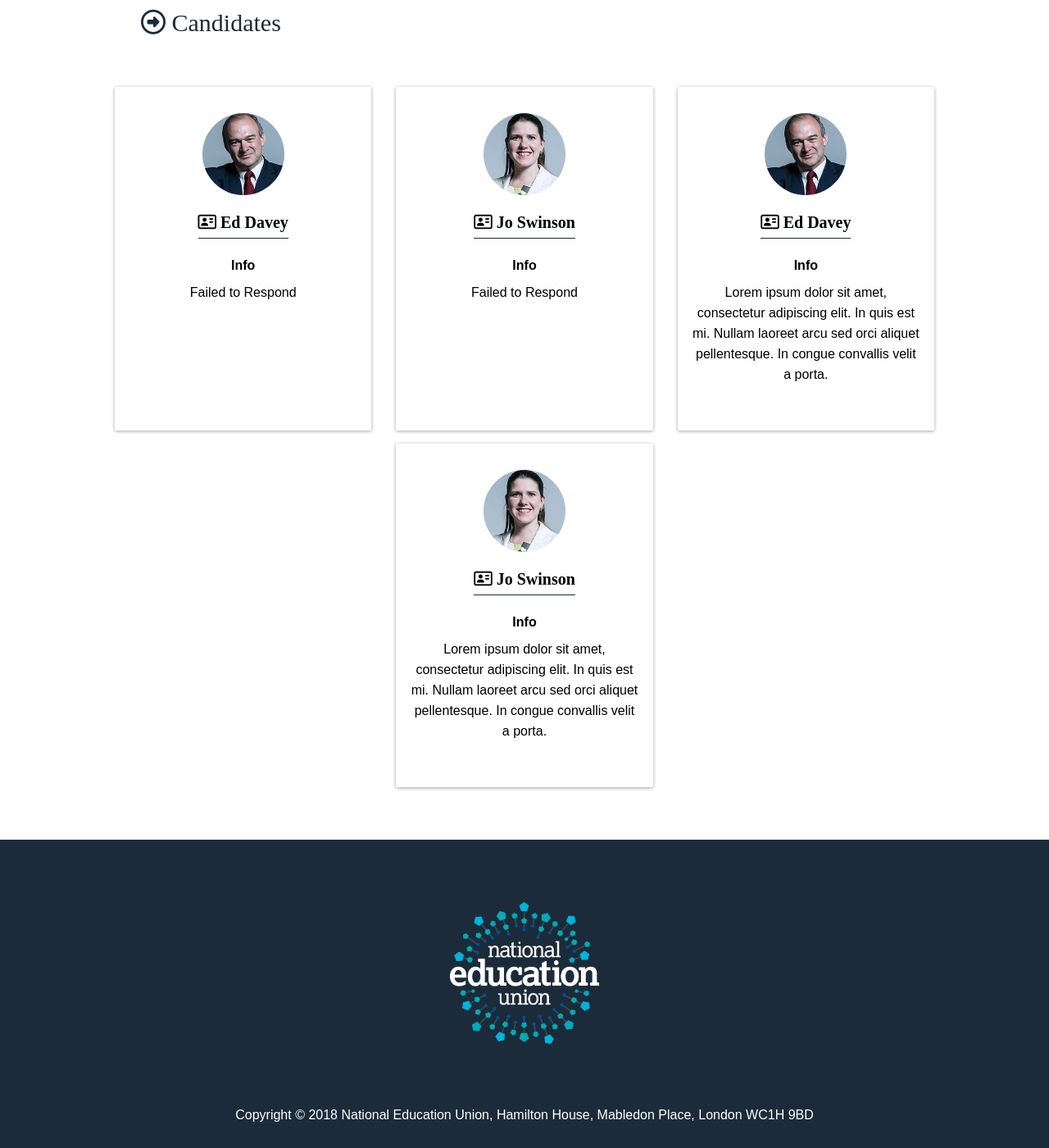
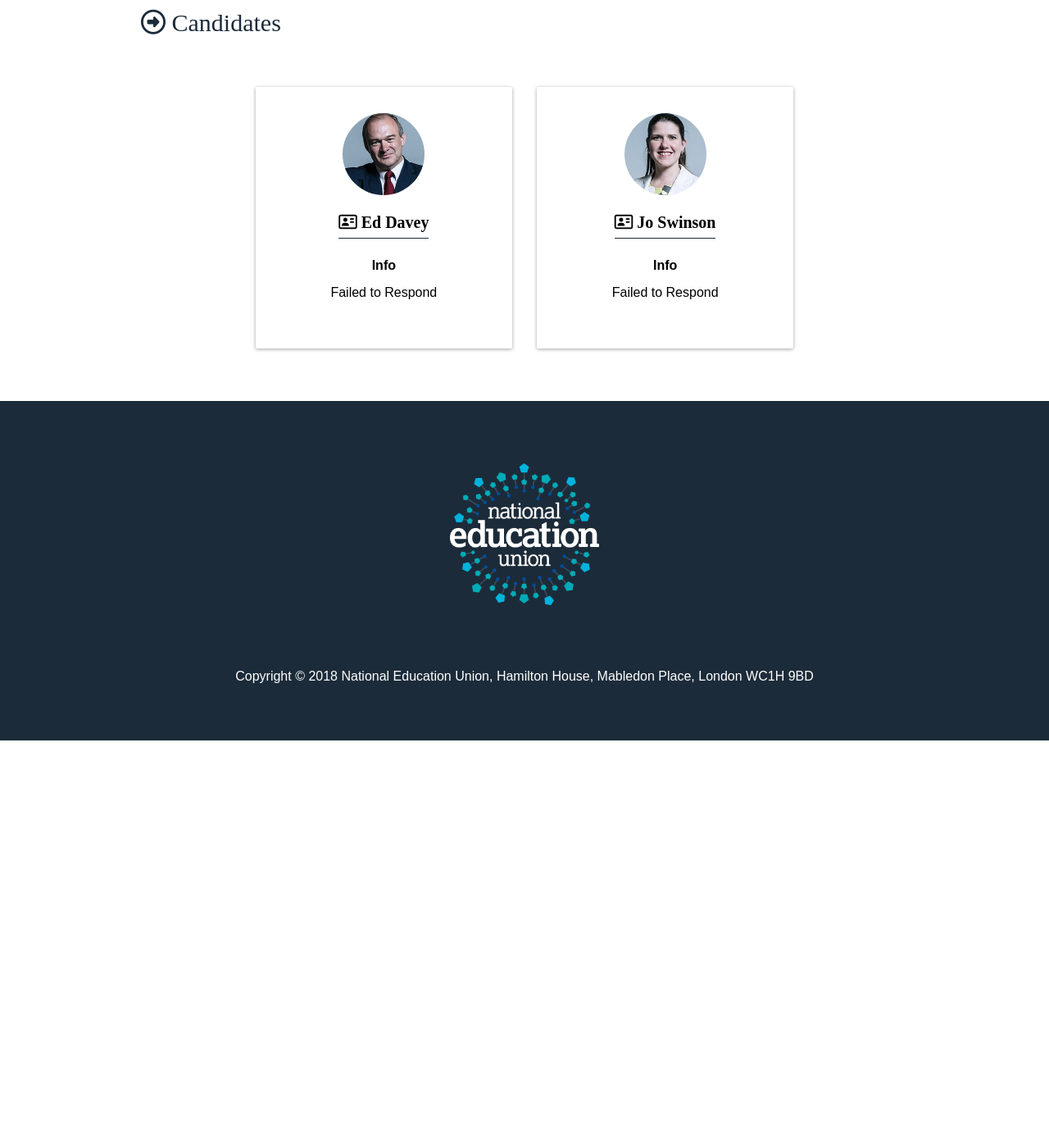
Before and after one commit to maxcoyote/lib-dem-leadership-education-report, a Jekyll site: the page built from index.markdown, in a window 1280 px wide and 1400 px high, scrolled down 574 px. Shown: the whole window at 82% size. Built offline with Jekyll 4.4.1, drawn with Linux system fonts in a browser that asks for light colours; nearby versions of some CDN libraries; some web fonts are replaced; after the commit the page ends 1477 px from its top, so only the background shows below that.

Commit message:
Remove hard coded data

```diff
--- a/_layouts/index.html
+++ b/_layouts/index.html
@@ -40,33 +40,5 @@
       </div>
     </div>
     {% endfor %}
-    <div class="candidate">
-      <div class="candidate--inner">
-        <img class="candidate--img" src="/assets/img/ed-davey.jpg">
-        <h4 class="candidate--name"><i class="far fa-address-card"></i> Ed Davey</h4>
-        <p class="candidate--info-title">Info</p>
-        <p class="candidate--info">Lorem ipsum dolor sit amet, consectetur adipiscing elit. In quis est mi. Nullam laoreet arcu sed orci aliquet pellentesque. In congue convallis velit a porta.</p>
-      </div>
-    </div>
-    <div class="overlay">
-      <div class="overlay--content">
-        <p>Lorem ipsum dolor sit amet, consectetur adipiscing elit. In quis est mi. Nullam laoreet arcu sed orci aliquet pellentesque. In congue convallis velit a porta.</p>
-        <p><a class="overlay--close" href="#">Close</a></p>
-      </div>
-    </div>
-    <div class="candidate">
-      <div class="candidate--inner">
-        <img class="candidate--img" src="/assets/img/jo-swinson.jpg">
-        <h4 class="candidate--name"><i class="far fa-address-card"></i> Jo Swinson</h4>
-        <p class="candidate--info-title">Info</p>
-        <p class="candidate--info">Lorem ipsum dolor sit amet, consectetur adipiscing elit. In quis est mi. Nullam laoreet arcu sed orci aliquet pellentesque. In congue convallis velit a porta.</p>
-      </div>
-    </div>
-    <div class="overlay">
-      <div class="overlay--content">
-        <p>Lorem ipsum dolor sit amet, consectetur adipiscing elit. In quis est mi. Nullam laoreet arcu sed orci aliquet pellentesque. In congue convallis velit a porta.</p>
-        <p><a class="overlay--close" href="#">Close</a></p>
-      </div>
-    </div>
   </div>
 </div>
```
